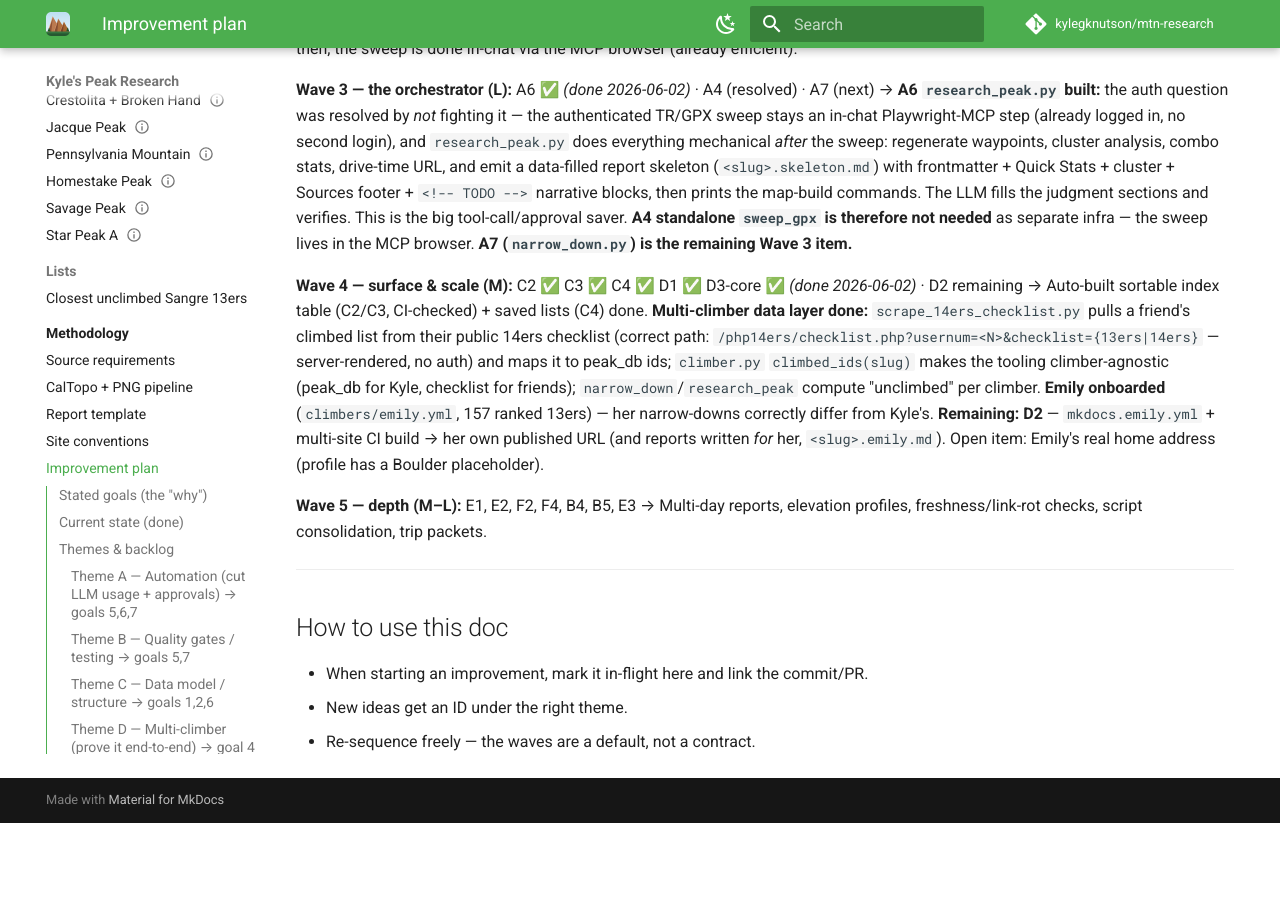
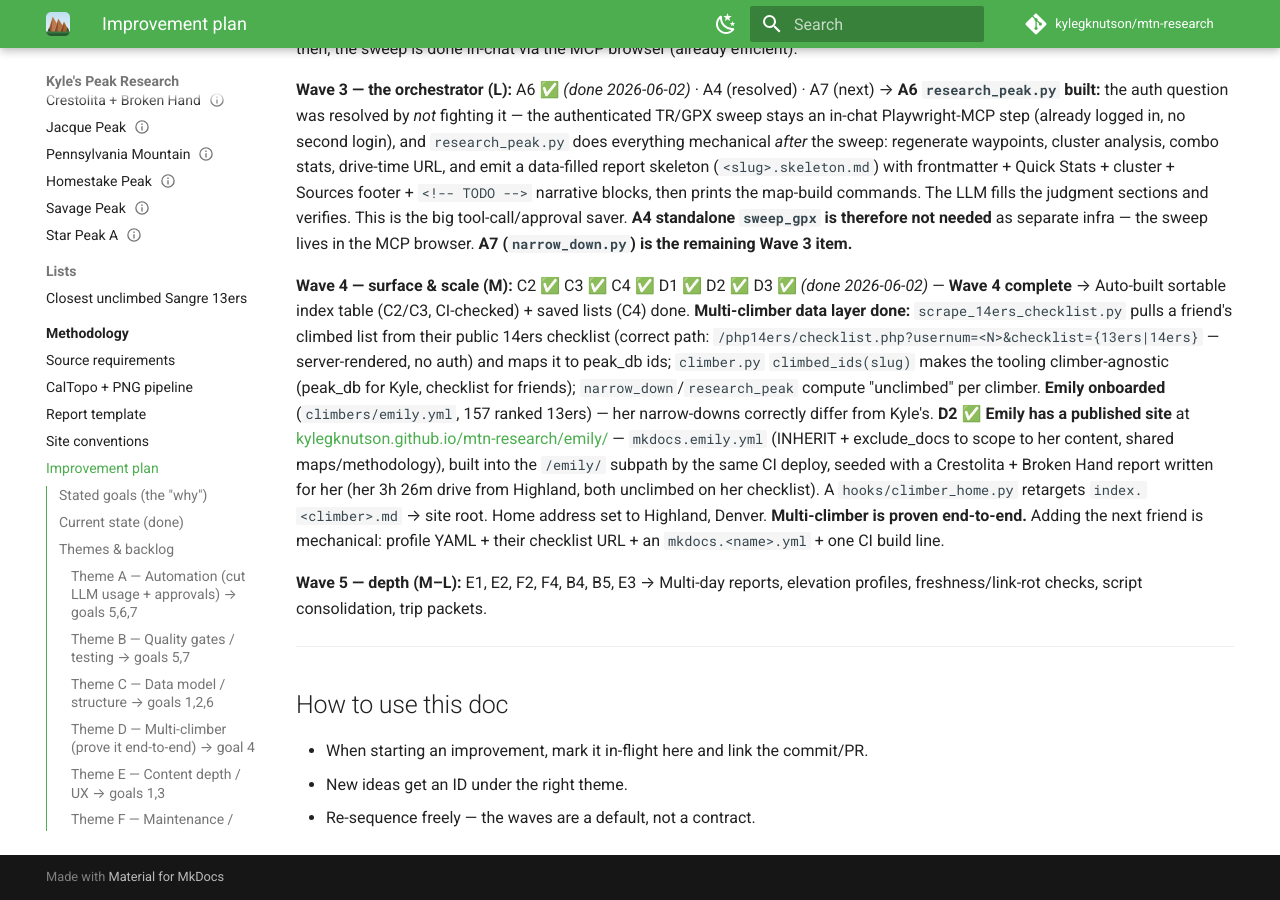
Before and after one commit to kylegknutson/mtn-research, an MkDocs documentation site: the page built from docs/methodology/improvement-plan.md, in a window 1280 px wide and 900 px high, scrolled down 4224 px. Built offline with MkDocs 1.6.1 and Material for MkDocs 9.7.7, drawn with Linux system fonts in a browser that asks for light colours; comment, search, counter and statistics services are not loaded; before the commit the page ends 5047 px from its top, so only the background shows below that.

Commit message:
Plan: Wave 4 complete — multi-climber proven, Emily's site live

```diff
--- a/docs/methodology/improvement-plan.md
+++ b/docs/methodology/improvement-plan.md
@@ -114,8 +114,8 @@ Build in order of *value per effort*, smallest-first within a wave so each step
 **Wave 3 — the orchestrator (L):** A6 ✅ *(done 2026-06-02)* · A4 (resolved) · A7 (next)
 → **A6 `research_peak.py` built:** the auth question was resolved by *not* fighting it — the authenticated TR/GPX sweep stays an in-chat Playwright-MCP step (already logged in, no second login), and `research_peak.py` does everything mechanical *after* the sweep: regenerate waypoints, cluster analysis, combo stats, drive-time URL, and emit a data-filled report skeleton (`<slug>.skeleton.md`) with frontmatter + Quick Stats + cluster + Sources footer + `<!-- TODO -->` narrative blocks, then prints the map-build commands. The LLM fills the judgment sections and verifies. This is the big tool-call/approval saver. **A4 standalone `sweep_gpx` is therefore not needed** as separate infra — the sweep lives in the MCP browser. **A7 (`narrow_down.py`) is the remaining Wave 3 item.**
 
-**Wave 4 — surface & scale (M):** C2 ✅ C3 ✅ C4 ✅ D1 ✅ D3-core ✅ *(done 2026-06-02)* · D2 remaining
-→ Auto-built sortable index table (C2/C3, CI-checked) + saved lists (C4) done. **Multi-climber data layer done:** `scrape_14ers_checklist.py` pulls a friend's climbed list from their public 14ers checklist (correct path: `/php14ers/checklist.php?usernum=<N>&checklist={13ers|14ers}` — server-rendered, no auth) and maps it to peak_db ids; `climber.py` `climbed_ids(slug)` makes the tooling climber-agnostic (peak_db for Kyle, checklist for friends); `narrow_down`/`research_peak` compute "unclimbed" per climber. **Emily onboarded** (`climbers/emily.yml`, 157 ranked 13ers) — her narrow-downs correctly differ from Kyle's. **Remaining: D2** — `mkdocs.emily.yml` + multi-site CI build → her own published URL (and reports written *for* her, `<slug>.emily.md`). Open item: Emily's real home address (profile has a Boulder placeholder).
+**Wave 4 — surface & scale (M):** C2 ✅ C3 ✅ C4 ✅ D1 ✅ D2 ✅ D3 ✅ *(done 2026-06-02)* — **Wave 4 complete**
+→ Auto-built sortable index table (C2/C3, CI-checked) + saved lists (C4) done. **Multi-climber data layer done:** `scrape_14ers_checklist.py` pulls a friend's climbed list from their public 14ers checklist (correct path: `/php14ers/checklist.php?usernum=<N>&checklist={13ers|14ers}` — server-rendered, no auth) and maps it to peak_db ids; `climber.py` `climbed_ids(slug)` makes the tooling climber-agnostic (peak_db for Kyle, checklist for friends); `narrow_down`/`research_peak` compute "unclimbed" per climber. **Emily onboarded** (`climbers/emily.yml`, 157 ranked 13ers) — her narrow-downs correctly differ from Kyle's. **D2 ✅ Emily has a published site** at [kylegknutson.github.io/mtn-research/emily/](https://kylegknutson.github.io/mtn-research/emily/) — `mkdocs.emily.yml` (INHERIT + exclude_docs to scope to her content, shared maps/methodology), built into the `/emily/` subpath by the same CI deploy, seeded with a Crestolita + Broken Hand report written for her (her 3h 26m drive from Highland, both unclimbed on her checklist). A `hooks/climber_home.py` retargets `index.<climber>.md` → site root. Home address set to Highland, Denver. **Multi-climber is proven end-to-end.** Adding the next friend is mechanical: profile YAML + their checklist URL + an `mkdocs.<name>.yml` + one CI build line.
 
 **Wave 5 — depth (M–L):** E1, E2, F2, F4, B4, B5, E3
 → Multi-day reports, elevation profiles, freshness/link-rot checks, script consolidation, trip packets.
```
